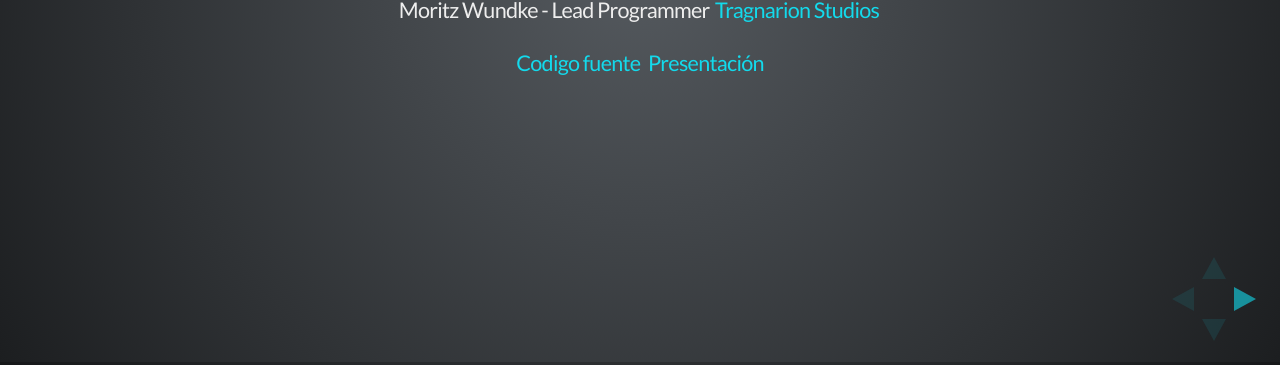
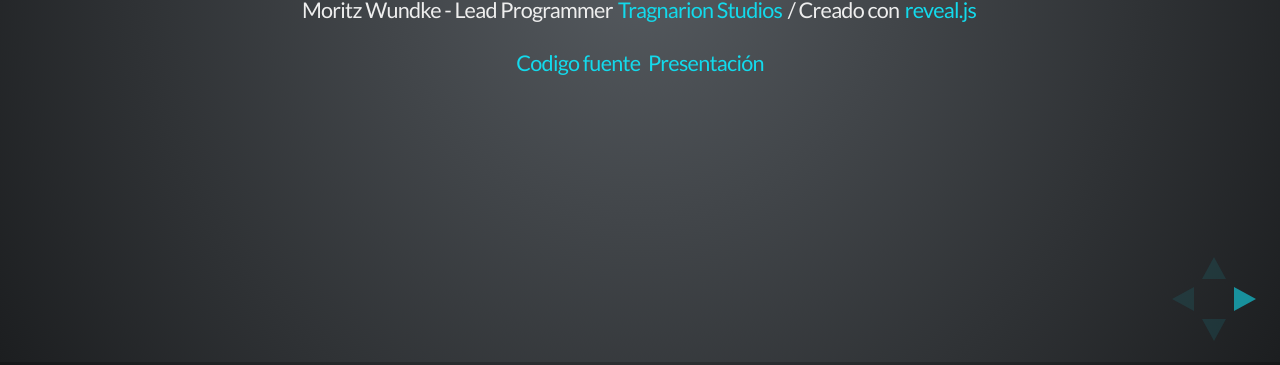
Before and after one commit to Tragnarion/kinectchallenge2013, a website: page index.html in a window 1280 px wide. Shown: the part 435-800 px from the top of the page. Drawn offline with Linux system fonts and the light colour scheme.

Commit message:
Updating first slide

```diff
--- a/index.html
+++ b/index.html
@@ -41,8 +41,7 @@
 					<h1>Kinect Challenge 2013</h1>
 					<h3>Herramientas para el desarrollo</h3>
 					<p>
-						<small>Moritz Wundke - Lead Programmer <a href="http://www.tragnarion.com/" target="_blank">Tragnarion Studios</a></small>
-
+						<small>Moritz Wundke - Lead Programmer <a href="http://www.tragnarion.com/" target="_blank">Tragnarion Studios</a> / Creado con <a href="http://lab.hakim.se/reveal-js/#/">reveal.js</a></small>
 					</p>
 					<p>
 						<small><a href="https://github.com/Tragnarion/kinectchallenge2013" target="_blank">Codigo fuente</a>
```
